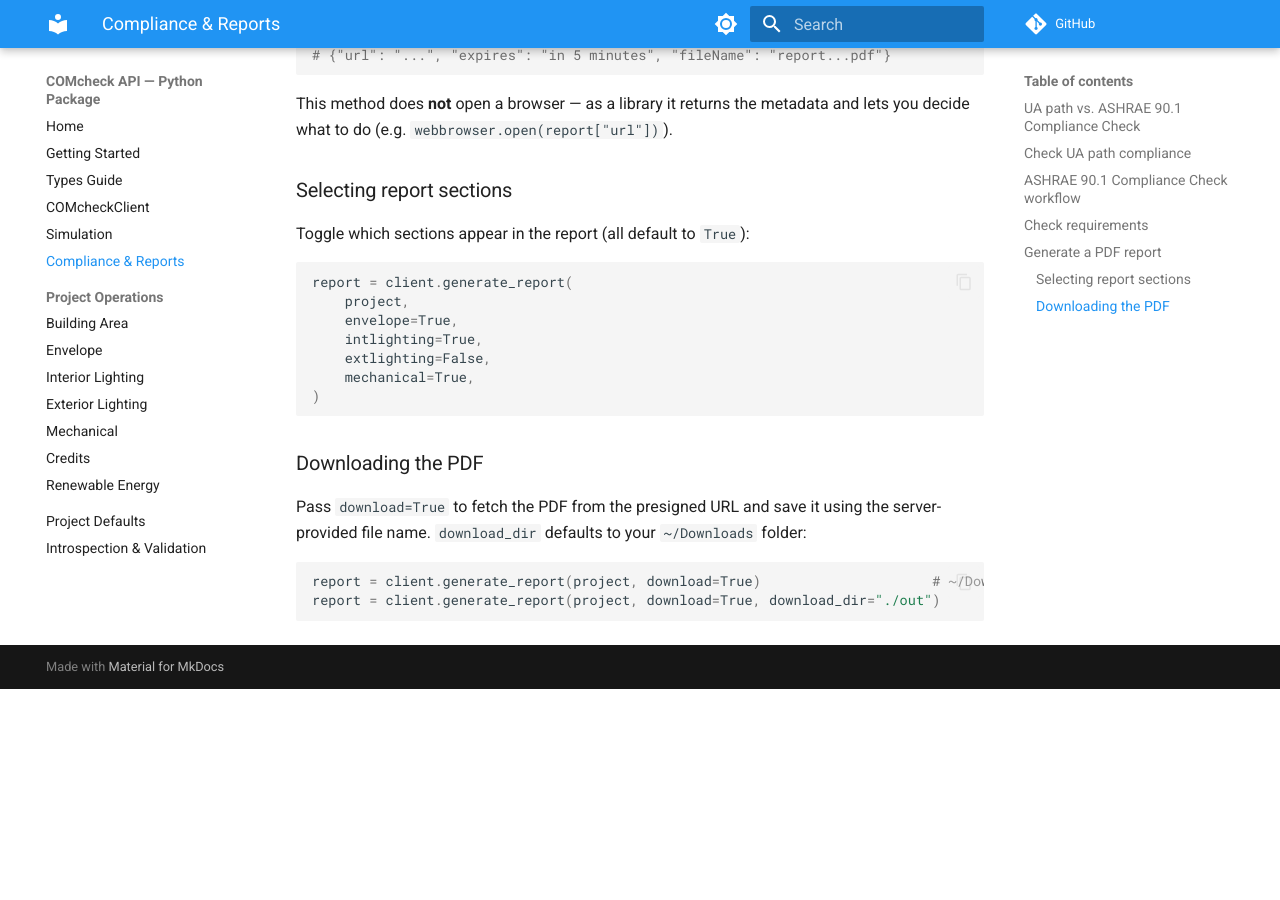
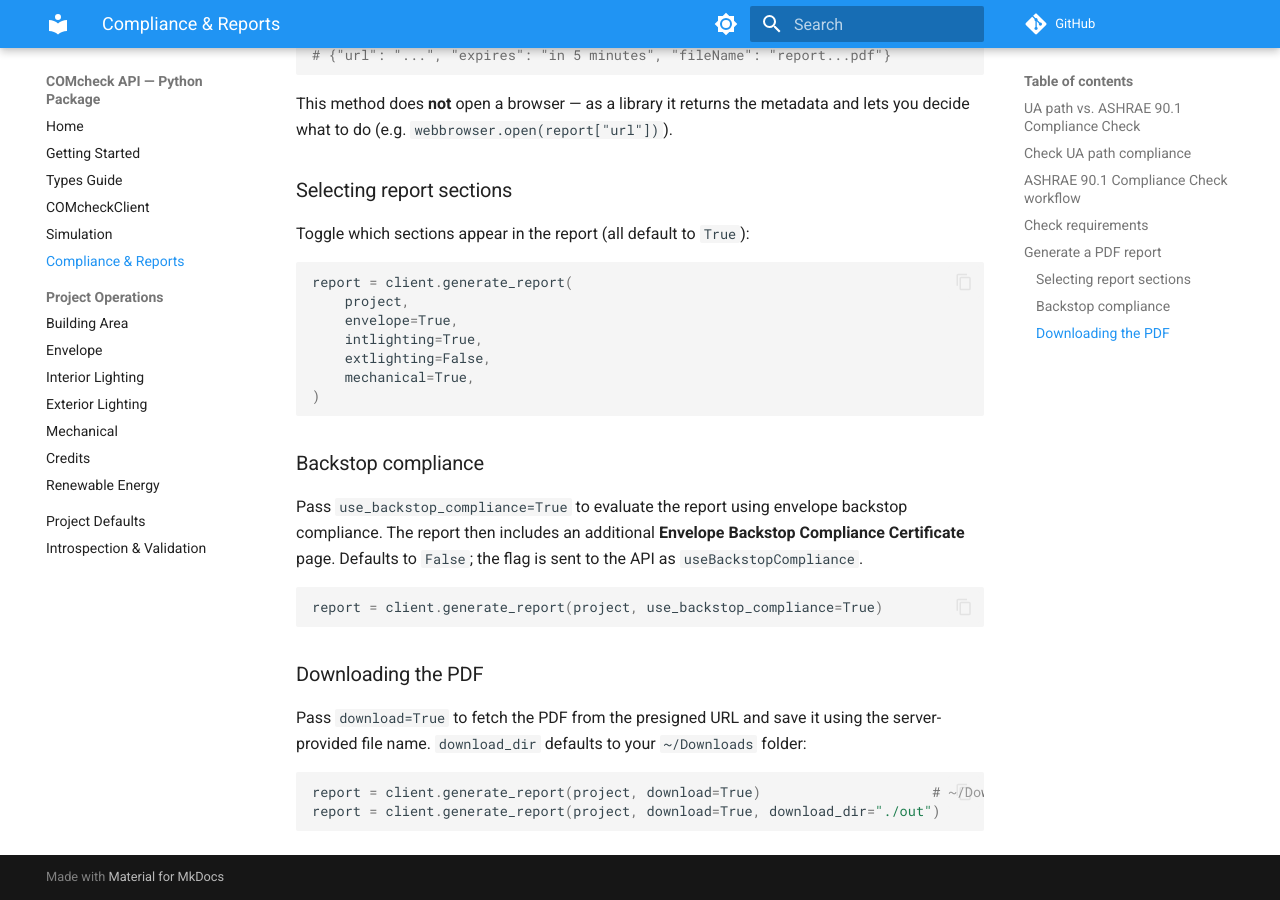
Before and after one commit to pnnl/comcheckweb-api-python, an MkDocs documentation site: the page built from docs_site/api/compliance.md, in a window 1280 px wide and 900 px high, scrolled down 1993 px. Built offline with MkDocs 1.6.1 and Material for MkDocs 9.7.7, drawn with Linux system fonts in a browser that asks for light colours; comment, search, counter and statistics services are not loaded; before the commit the page ends 2682 px from its top, so only the background shows below that.

Commit message:
backstop feature

````diff
--- a/docs_site/api/compliance.md
+++ b/docs_site/api/compliance.md
@@ -107,6 +107,17 @@ report = client.generate_report(
 )
 ```
 
+### Backstop compliance
+
+Pass `use_backstop_compliance=True` to evaluate the report using envelope
+backstop compliance. The report then includes an additional **Envelope Backstop
+Compliance Certificate** page. Defaults to `False`; the flag is sent to the API
+as `useBackstopCompliance`.
+
+```python
+report = client.generate_report(project, use_backstop_compliance=True)
+```
+
 ### Downloading the PDF
 
 Pass `download=True` to fetch the PDF from the presigned URL and save it using
--- a/pyproject.toml
+++ b/pyproject.toml
@@ -4,7 +4,7 @@ build-backend = "hatchling.build"
 
 [project]
 name = "comcheck_api"
-version = "2.0.1"
+version = "2.1.0"
 description = "COMcheck API Python Package"
 readme = "README.md"
 requires-python = ">=3.12"
````
Also changed, not shown: CHANGELOG.md (+15 -0 lines), comcheck_api/ai/skill/SKILL.md (+3 -0 lines), comcheck_api/ai/skill/reference/compliance.md (+3 -0 lines), examples/README.md (+1 -0 lines), 4 other files.
